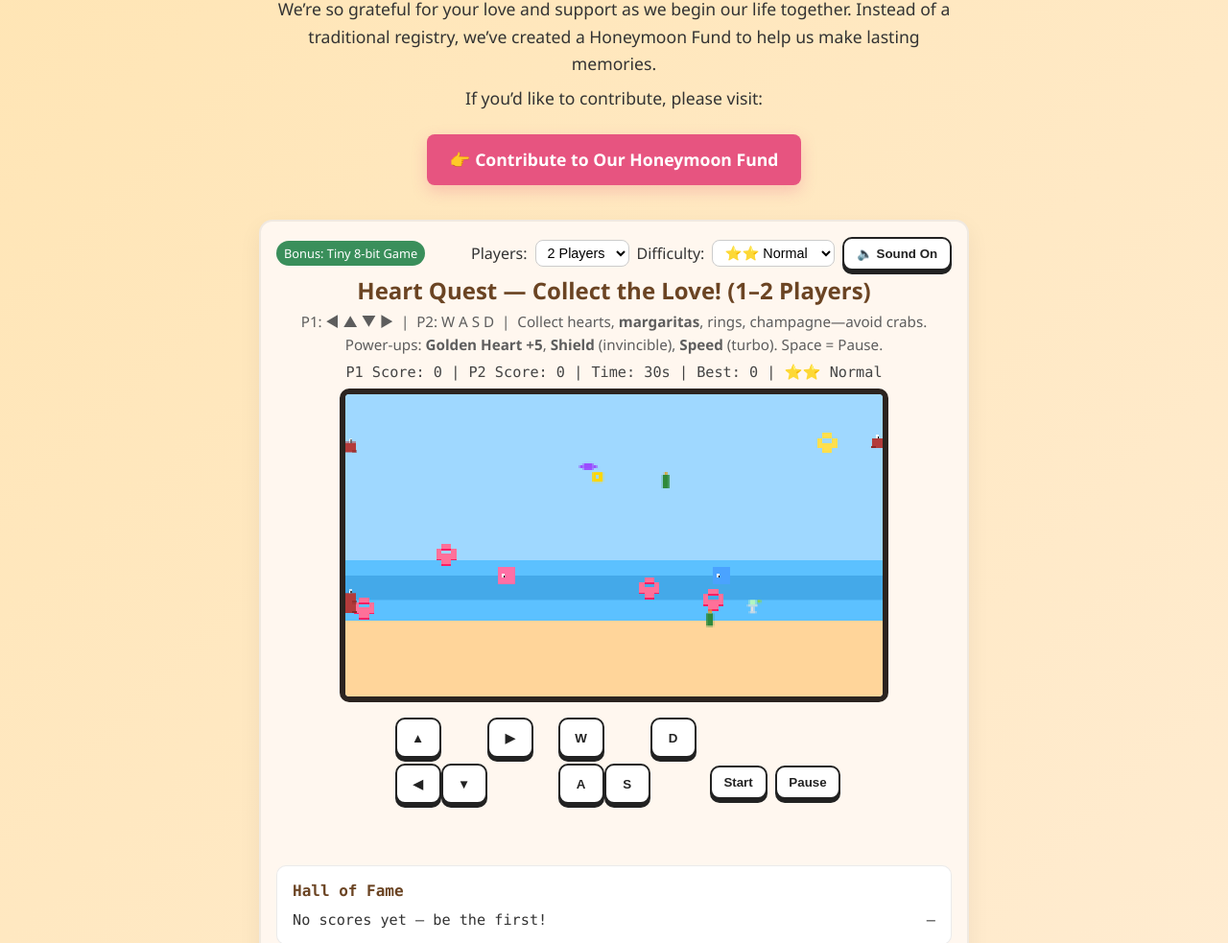
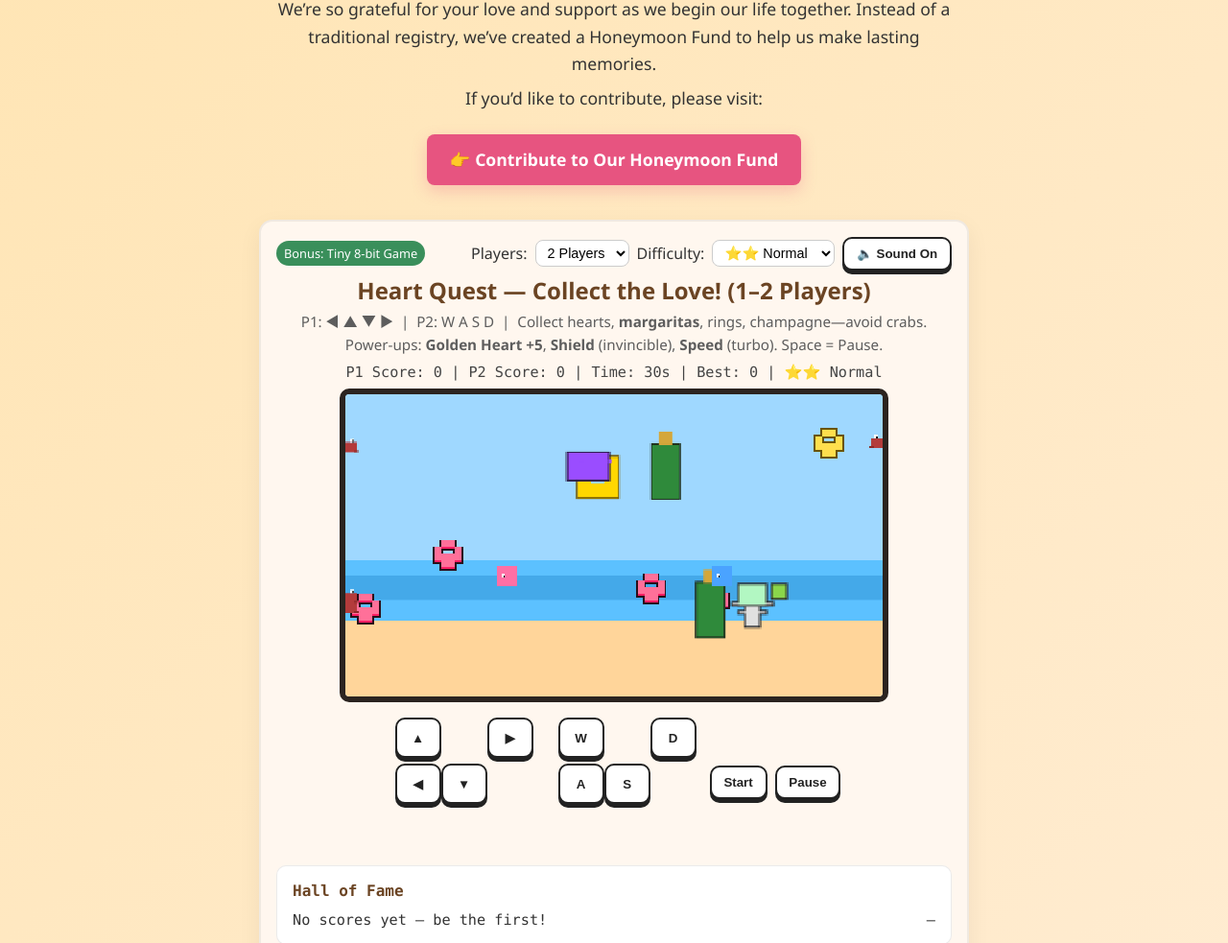
Before and after one commit to DylanMobley/Wedding-qr-page, a plain HTML site: page index.html in a window 1280 px wide. Shown: the part 117-1100 px from the top of the page at 96% size. Drawn offline with Linux system fonts and the light colour scheme.

Commit message:
Update index.html
Minor Tweaks

```diff
--- a/index.html
+++ b/index.html
@@ -212,16 +212,9 @@
         if (blockKeys.includes(e.code) && !isTyping) {
           e.preventDefault();
         }
-        // pause toggle on Space (unless typing)
-        if (e.code === 'Space' && !isTyping) {
-          // handled in pause listener, but we also set key state for consistency
-        }
         keys[e.code] = true;
       });
-
-      document.addEventListener('keyup', e => {
-        keys[e.code] = false;
-      });
+      document.addEventListener('keyup', e => { keys[e.code] = false; });
 
       document.querySelectorAll('[data-k]').forEach(b=>{
         const k=b.dataset.k;
@@ -258,6 +251,9 @@
         muteBtn.setAttribute('aria-pressed', muted ? 'true':'false');
       });
 
+      // ---------- Global render scale for items ----------
+      const ITEM_SCALE = 4; // bigger collectibles for legibility
+
       // ---------- Players & Difficulty ----------
       let players = +playersSel.value; // 1 or 2
       playersSel.addEventListener('change', ()=>{
@@ -269,36 +265,42 @@
       let difficulty = +diffSel.value;
       const diffCfg = {
         1: { // Easy
-          CRAB_BASE:0.8, CRAB_RANGE:0.5, CRAB_RAMP:0.5, CRAB_FRAME_MULT:1.001,
+          CRAB_BASE:0.7, CRAB_RANGE:0.4, CRAB_RAMP:0.4, CRAB_FRAME_MULT:1.000,
+          CRAB_MAX_VX:2.0, CRAB_DRAG:0.997,
           P_SPEED:1.8, POWER_DUR:7,
           TICK_SPAWN_COLLECT:0.75, TICK_SPAWN_CRAB:0.45, TICK_SPAWN_POWER:0.35
         },
         2: { // Normal
-          CRAB_BASE:1.0, CRAB_RANGE:0.8, CRAB_RAMP:0.8, CRAB_FRAME_MULT:1.002,
+          CRAB_BASE:0.9, CRAB_RANGE:0.7, CRAB_RAMP:0.6, CRAB_FRAME_MULT:1.001,
+          CRAB_MAX_VX:2.2, CRAB_DRAG:0.998,
           P_SPEED:1.6, POWER_DUR:6,
           TICK_SPAWN_COLLECT:0.65, TICK_SPAWN_CRAB:0.50, TICK_SPAWN_POWER:0.25
         },
         3: { // Hard
-          CRAB_BASE:1.3, CRAB_RANGE:1.2, CRAB_RAMP:1.2, CRAB_FRAME_MULT:1.004,
+          CRAB_BASE:1.2, CRAB_RANGE:1.0, CRAB_RAMP:1.0, CRAB_FRAME_MULT:1.002,
+          CRAB_MAX_VX:2.6, CRAB_DRAG:0.999,
           P_SPEED:1.5, POWER_DUR:5,
           TICK_SPAWN_COLLECT:0.55, TICK_SPAWN_CRAB:0.65, TICK_SPAWN_POWER:0.18
         }
       };
-      let CRAB_BASE=1, CRAB_RANGE=1, CRAB_RAMP=1, CRAB_FRAME_MULT=1.002;
+      let CRAB_BASE=1, CRAB_RANGE=1, CRAB_RAMP=1, CRAB_FRAME_MULT=1.001;
+      let CRAB_MAX_VX=2.2, CRAB_DRAG=0.998;
       let P_SPEED=1.6, POWER_DUR=6;
       let TICK_SPAWN_COLLECT=0.65, TICK_SPAWN_CRAB=0.5, TICK_SPAWN_POWER=0.25;
 
       function applyDifficulty(){
         const cfg = diffCfg[difficulty];
-        CRAB_BASE = cfg.CRAB_BASE;
-        CRAB_RANGE = cfg.CRAB_RANGE;
-        CRAB_RAMP = cfg.CRAB_RAMP;
-        CRAB_FRAME_MULT = cfg.CRAB_FRAME_MULT;
-        P_SPEED = cfg.P_SPEED;
-        POWER_DUR = cfg.POWER_DUR;
+        CRAB_BASE      = cfg.CRAB_BASE;
+        CRAB_RANGE     = cfg.CRAB_RANGE;
+        CRAB_RAMP      = cfg.CRAB_RAMP;
+        CRAB_FRAME_MULT= cfg.CRAB_FRAME_MULT;
+        CRAB_MAX_VX    = cfg.CRAB_MAX_VX;
+        CRAB_DRAG      = cfg.CRAB_DRAG;
+        P_SPEED        = cfg.P_SPEED;
+        POWER_DUR      = cfg.POWER_DUR;
         TICK_SPAWN_COLLECT = cfg.TICK_SPAWN_COLLECT;
-        TICK_SPAWN_CRAB = cfg.TICK_SPAWN_CRAB;
-        TICK_SPAWN_POWER = cfg.TICK_SPAWN_POWER;
+        TICK_SPAWN_CRAB    = cfg.TICK_SPAWN_CRAB;
+        TICK_SPAWN_POWER   = cfg.TICK_SPAWN_POWER;
       }
       diffSel.addEventListener('change', ()=>{ difficulty = +diffSel.value; applyDifficulty(); updateHud(); });
 
@@ -312,6 +314,7 @@
         p2:{x:W*0.7,y:H*0.6,s:8,vx:0,vy:0,shield:0,turbo:0,score:0},
         items:[],
         crabs:[],
+        popups:[], // {x,y,text,t}
         best: +(localStorage.getItem('heartquest_best_total')||0),
         board: JSON.parse(localStorage.getItem('heartquest_leaderboard')||'[]')
       };
@@ -326,6 +329,7 @@
         state.p1.shield=0; state.p1.turbo=0; state.p2.shield=0; state.p2.turbo=0;
         state.items = [];
         state.crabs = [];
+        state.popups = [];
         for(let i=0;i<8;i++) spawnCollectible();
         for(let i=0;i<4;i++) spawnCrab();
         for(let i=0;i<2;i++) spawnPowerUp();
@@ -336,7 +340,7 @@
       function spawnCrab(){
         const side = Math.random()<0.5 ? 0 : W;
         const ramp = 1 + CRAB_RAMP * (state.time / 30);
-        const baseV = (CRAB_BASE + Math.random()*CRAB_RANGE) * ramp;
+        const baseV = (CRAB_BASE + Math.random()*CRAB_RANGE) * ramp * 0.85; // gentler entry
         state.crabs.push({
           x: side,
           y: RNG(28,H-40),
@@ -364,17 +368,69 @@
         state.items.push({ kind:'power', type, val:(type==='goldheart'?5:0), x:RNG(10,W-10), y:RNG(20,H-40) });
       }
 
-      // ---------- Drawing ----------
-      function bgPhase(totalScore){
-        if(totalScore >= 20) return 'night';
-        if(totalScore >= 10) return 'sunset';
-        return 'day';
+      // ---------- Drawing helpers ----------
+      function pixelHeart(cx, cy, scale = ITEM_SCALE, color = '#ff1f64', outline = '#2a0f1a'){
+        const px = [[0,1],[1,0],[2,0],[3,1],[0,2],[1,3],[2,3],[3,2],[1,2],[2,2]];
+        if(outline){
+          ctx.fillStyle = outline;
+          px.forEach(([x,y])=>{
+            ctx.fillRect(Math.floor(cx + (x-1.5)*scale)-1, Math.floor(cy + (y-1.5)*scale)-1, scale+2, scale+2);
+          });
+        }
+        ctx.fillStyle = color;
+        px.forEach(([x,y])=>{
+          ctx.fillRect(Math.floor(cx + (x-1.5)*scale), Math.floor(cy + (y-1.5)*scale), scale, scale);
+        });
+      }
+
+      function pixelItem(kind, x, y){
+        const s = ITEM_SCALE;
+        if(kind==='heart'){
+          pixelHeart(x, y, s, '#ff1f64', '#2a0f1a');
+          pixelHeart(x, y-1, s, '#ff7099', null); // highlight
+        }
+        else if(kind==='champagne'){
+          ctx.fillStyle='#21321f'; ctx.fillRect(x-2*s-1, y-6*s-1, 4*s+2, 8*s+2); // outline
+          ctx.fillStyle='#2f8a3b'; ctx.fillRect(x-2*s, y-6*s, 4*s, 8*s);         // bottle
+          ctx.fillStyle='#d4a73b'; ctx.fillRect(x-1*s, y-8*s, 2*s, 2*s);         // cork
+        }
+        else if(kind==='margarita'){
+          // outline
+          ctx.fillStyle='#2b2b2b';
+          ctx.fillRect(x-3*s-1, y-1-1, 6*s+2, 1+2);
+          ctx.fillRect(x-2*s-1, y-3*s-1, 4*s+2, 3*s+2);
+          ctx.fillRect(x-1*s-1, y+1-1, 2*s+2, 3*s+2);
+          ctx.fillRect(x-2*s-1, y+4-1, 4*s+2, 1+2);
+          ctx.fillRect(x+3*s-1, y-3*s-1, 2*s+2, 2*s+2);
+          // fill
+          ctx.fillStyle='#e0e0e0'; ctx.fillRect(x-3*s, y-1, 6*s, 1);     // rim
+          ctx.fillStyle='#b2f7c2'; ctx.fillRect(x-2*s, y-3*s, 4*s, 3*s); // drink
+          ctx.fillStyle='#e0e0e0'; ctx.fillRect(x-1*s, y+1, 2*s, 3*s);   // stem
+          ctx.fillStyle='#e0e0e0'; ctx.fillRect(x-2*s, y+4, 4*s, 1);     // base
+          ctx.fillStyle='#8ad64b'; ctx.fillRect(x+3*s, y-3*s, 2*s, 2*s); // lime
+        }
+        else if(kind==='ring'){
+          ctx.fillStyle='#735a00'; ctx.fillRect(x-3*s-1, y-3*s-1, 6*s+2, 6*s+2); // outline
+          ctx.fillStyle='#ffd700'; ctx.fillRect(x-3*s, y-3*s, 6*s, 6*s);         // ring
+          ctx.clearRect(x-1*s, y-1*s, 2*s, 2*s);                                 // hole
+          ctx.fillStyle='#9ad3ff'; ctx.fillRect(x-1*s, y-6, 2*s, 2*s);           // gem
+        }
+        else if(kind==='goldheart'){
+          pixelHeart(x, y, s, '#ffdf4d', '#6a5400');
+        }
+        else if(kind==='shield'){
+          ctx.strokeStyle='#46c2ff'; ctx.lineWidth=2; ctx.strokeRect(x-4*s, y-4*s, 8*s, 8*s);
+        }
+        else if(kind==='speed'){
+          ctx.fillStyle='#2b1b47'; ctx.fillRect(x-3*s-1, y-2*s-1, 6*s+2, 4*s+2); // outline
+          ctx.fillStyle='#9a4dff'; ctx.fillRect(x-3*s, y-2*s, 6*s, 4*s);         // bolt
+          ctx.fillRect(x-5, y-1*s, 2, 2); ctx.fillRect(x+3*s, y-1*s, 2, 2);
+        }
       }
 
       function drawBackground(){
         const total = state.p1.score + (players===2 ? state.p2.score : 0);
-        const phase = bgPhase(total);
-
+        const phase = total>=20 ? 'night' : total>=10 ? 'sunset' : 'day';
         if(phase==='day'){
           ctx.fillStyle = '#9fd8ff'; ctx.fillRect(0,0,W,H);
           ctx.fillStyle = '#5cc1ff'; ctx.fillRect(0,H*0.55,W,H*0.25);
@@ -397,60 +453,23 @@
 
       function drawPlayer(p, color){
         ctx.fillStyle = color;
-        ctx.fillRect(p.x-5,p.y-5,10,10);
+        ctx.fillRect(p.x-6,p.y-6,12,12); // slightly larger
         ctx.fillStyle = '#fff'; ctx.fillRect(p.x-3,p.y-1,2,2);
         ctx.fillStyle = '#000'; ctx.fillRect(p.x-2,p.y,1,1);
         if(p.shield>0){
           ctx.strokeStyle = '#46c2ff';
           ctx.lineWidth = 1;
-          ctx.strokeRect(p.x-7,p.y-7,14,14);
+          ctx.strokeRect(p.x-8,p.y-8,16,16); // larger shield box
         }
-      }
-
-      function pixelItem(kind, x,y){
-        if(kind==='heart'){ pixelHeart(x,y,3,'#ff1f64'); pixelHeart(x,y-1,3,'#ff7099'); }
-        else if(kind==='champagne'){
-          ctx.fillStyle='#2f8a3b'; ctx.fillRect(x-2,y-6,4,8);
-          ctx.fillStyle='#d4a73b'; ctx.fillRect(x-1,y-8,2,2);
-        }
-        else if(kind==='margarita'){
-          // tiny margarita glass with lime wedge
-          ctx.fillStyle='#e0e0e0'; ctx.fillRect(x-3,y,6,1); // rim
-          ctx.fillStyle='#b2f7c2'; ctx.fillRect(x-2,y-3,4,3); // drink
-          ctx.fillStyle='#e0e0e0'; ctx.fillRect(x-1,y+1,2,3); // stem
-          ctx.fillStyle='#e0e0e0'; ctx.fillRect(x-2,y+4,4,1); // base
-          ctx.fillStyle='#8ad64b'; ctx.fillRect(x+3,y-3,2,2); // lime
-        }
-        else if(kind==='ring'){
-          ctx.fillStyle='#ffd700'; ctx.fillRect(x-3,y-3,6,6);
-          ctx.clearRect(x-1,y-1,2,2);
-          ctx.fillStyle='#9ad3ff'; ctx.fillRect(x-1,y-6,2,2);
-        }
-        else if(kind==='goldheart'){ pixelHeart(x,y,3,'#ffdf4d'); }
-        else if(kind==='shield'){
-          ctx.strokeStyle='#46c2ff'; ctx.lineWidth=2; ctx.strokeRect(x-4,y-4,8,8);
-        }
-        else if(kind==='speed'){
-          ctx.fillStyle='#9a4dff'; ctx.fillRect(x-3,y-2,6,4);
-          ctx.fillRect(x-5,y-1,2,2); ctx.fillRect(x+3,y-1,2,2);
-        }
-      }
-
-      function pixelHeart(cx,cy,scale,color){
-        ctx.fillStyle=color;
-        const px=[[0,1],[1,0],[2,0],[3,1],[0,2],[1,3],[2,3],[3,2],[1,2],[2,2]];
-        px.forEach(([x,y])=>{
-          ctx.fillRect(Math.floor(cx + (x-1.5)*scale), Math.floor(cy + (y-1.5)*scale), scale, scale);
-        });
       }
 
       function drawCrabs(){
         state.crabs.forEach(c=>{
           ctx.fillStyle = '#b33b3b';
-          ctx.fillRect(c.x-6,c.y-3,12,6);
-          ctx.fillStyle = '#fff'; ctx.fillRect(c.x-4,c.y-5,2,2); ctx.fillRect(c.x+2,c.y-5,2,2);
-          ctx.fillStyle = '#000'; ctx.fillRect(c.x-3,c.y-4,1,1); ctx.fillRect(c.x+3,c.y-4,1,1);
-          ctx.fillStyle = '#8d2a2a'; ctx.fillRect(c.x-7,c.y+2,3,1); ctx.fillRect(c.x+4,c.y+2,3,1);
+          ctx.fillRect(c.x-7,c.y-3,14,6); // wider body
+          ctx.fillStyle = '#fff'; ctx.fillRect(c.x-5,c.y-5,2,2); ctx.fillRect(c.x+3,c.y-5,2,2);
+          ctx.fillStyle = '#000'; ctx.fillRect(c.x-4,c.y-4,1,1); ctx.fillRect(c.x+4,c.y-4,1,1);
+          ctx.fillStyle = '#8d2a2a'; ctx.fillRect(c.x-8,c.y+2,3,1); ctx.fillRect(c.x+5,c.y+2,3,1);
         });
       }
 
@@ -490,15 +509,20 @@
               if(it.kind==='collect'){
                 const add = it.val|0;
                 if(p===state.p1) state.p1.score += add; else state.p2.score += add;
+                // popup
+                state.popups.push({ x:p.x, y:p.y-8, text:`+${add}`, t:0 });
                 sCollect();
                 if(Math.random()<0.7) spawnCollectible();
               } else {
                 if(it.type==='goldheart'){
                   if(p===state.p1) state.p1.score += 5; else state.p2.score += 5;
+                  state.popups.push({ x:p.x, y:p.y-8, text:'+5', t:0 });
                 } else if(it.type==='shield'){
                   p.shield = POWER_DUR;
+                  state.popups.push({ x:p.x, y:p.y-8, text:'SHIELD', t:0 });
                 } else if(it.type==='speed'){
                   p.turbo = POWER_DUR;
+                  state.popups.push({ x:p.x, y:p.y-8, text:'SPEED', t:0 });
                 }
                 sPower();
                 if(Math.random()<0.5) spawnPowerUp();
@@ -513,18 +537,27 @@
       function handleCrabs(dt){
         const playersArr = players===2 ? [state.p1,state.p2] : [state.p1];
         state.crabs.forEach(c=>{
+          // move
           c.x += c.vx*dt*60;
-          if(c.x < 10 || c.x > W-10){ c.vx *= -1; }
+
+          // bounce with clamps
+          if(c.x < 12){ c.x = 12; c.vx = Math.abs(c.vx); }
+          if(c.x > W-12){ c.x = W-12; c.vx = -Math.abs(c.vx); }
+
+          // growth + drag + speed cap
           c.vx *= CRAB_FRAME_MULT;
+          c.vx *= CRAB_DRAG;
+          const sign = Math.sign(c.vx) || 1;
+          c.vx = sign * Math.min(Math.abs(c.vx), CRAB_MAX_VX);
 
+          // collisions
           playersArr.forEach(p=>{
             const d = Math.hypot(c.x-p.x, c.y-p.y);
-            if(d<12){
-              if(p.shield<=0){
-                if(p===state.p1) state.p1.score = Math.max(0, state.p1.score-1);
-                else state.p2.score = Math.max(0, state.p2.score-1);
-                sHit();
-              }
+            if(d<12 && p.shield<=0){
+              if(p===state.p1) state.p1.score = Math.max(0, state.p1.score-1);
+              else state.p2.score = Math.max(0, state.p2.score-1);
+              state.popups.push({ x:p.x, y:p.y-8, text:'-1', t:0 });
+              sHit();
             }
           });
         });
@@ -560,6 +593,23 @@
         drawCrabs();
         drawPlayer(state.p1,'#ff6fa5');
         if(players===2) drawPlayer(state.p2,'#4aa3ff');
+
+        // popups (fade & rise)
+        state.popups = state.popups.filter(pp => {
+          pp.t += 0.02;
+          const alpha = Math.max(0, 1 - pp.t);
+          const yy = pp.y - pp.t*12;
+          ctx.globalAlpha = 0.6*alpha;
+          ctx.fillStyle = '#000';
+          const w = Math.max(26, ctx.measureText(pp.text).width+6);
+          ctx.fillRect(pp.x-8, yy-10, w, 12);
+          ctx.globalAlpha = alpha;
+          ctx.fillStyle = '#fff';
+          ctx.font = '10px monospace';
+          ctx.fillText(pp.text, pp.x-6, yy);
+          ctx.globalAlpha = 1;
+          return pp.t < 1.2;
+        });
 
         if(state.running){
           updatePlayers(dt);
```
